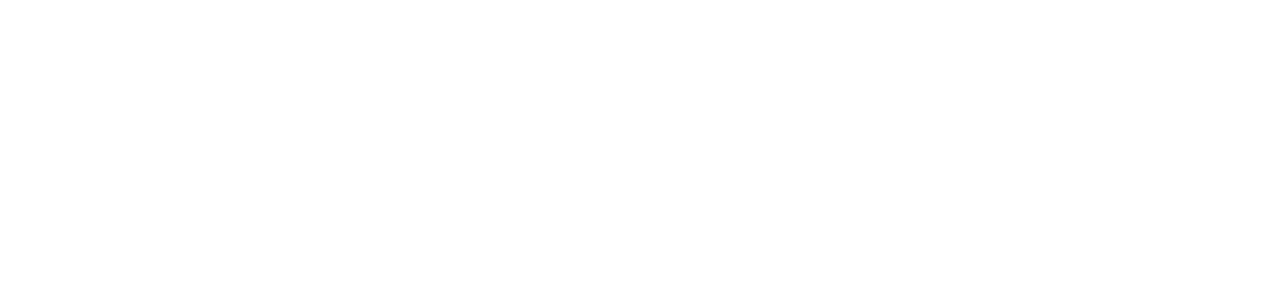
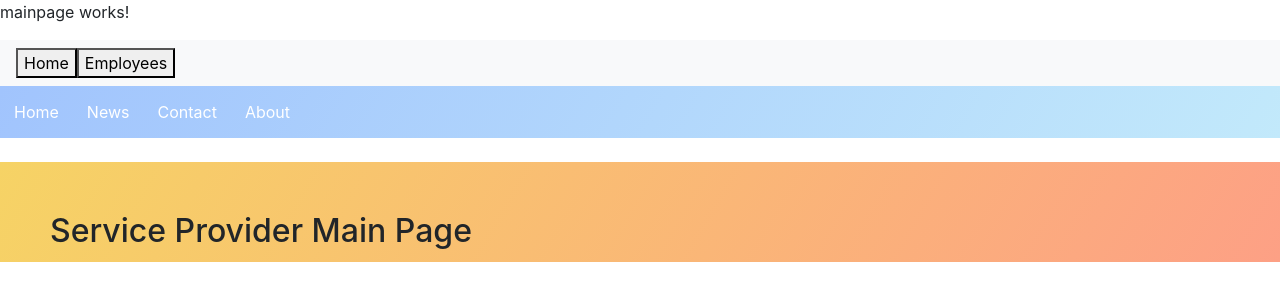
Before and after one commit to rezagitrepo/logi_frontend, an Angular app: page /mainpage in a window 1280 px wide. Before the commit this address led to /. Shown: the top 300 px of the page. Built offline with nearby package versions, Linux system fonts and the light colour scheme.

Commit message:
3rd Commit

```diff
--- a/src/app/app-routing.module.ts
+++ b/src/app/app-routing.module.ts
@@ -1,9 +1,11 @@
 import { NgModule } from '@angular/core';
 import { RouterModule, Routes } from '@angular/router';
 import { LoginComponent } from './login/login.component';
+import { MainpageComponent } from './mainpage/mainpage.component';
 
 const routes: Routes = [
   {path: 'login', component: LoginComponent},
+  { path: 'mainpage', component: MainpageComponent },
   {path: '', redirectTo: 'login', pathMatch: 'full'}
 ];
 
--- a/src/app/login/login.component.html
+++ b/src/app/login/login.component.html
@@ -7,7 +7,7 @@
 
 
 <div class="login-box">
-    <form  >
+    <form  #loginForm="ngForm" (ngSubmit)="onFormSubmit(loginForm)" >
         <!-- #loginForm="ngForm" (ngSubmit)="onFormSubmit(loginForm)" -->
         <h3>Log In</h3>
         <br>
@@ -22,6 +22,7 @@
         <br>
         <p>
             <label></label><button type="submit" class="btn btn-primary float-right" >Log In</button>
+            <!-- routerLink="/mainpage" routerLinkActive="active" -->
         </p>
 
         <p>
--- a/src/app/login/login.component.ts
+++ b/src/app/login/login.component.ts
@@ -1,4 +1,5 @@
 import { Component, OnInit } from '@angular/core';
+import { Route, Router } from '@angular/router';
 
 @Component({
   selector: 'app-login',
@@ -7,9 +8,14 @@
 })
 export class LoginComponent implements OnInit {
 
-  constructor() { }
+  constructor(private router: Router) { }
 
   ngOnInit(): void {
   }
 
+  onFormSubmit(loginForm: any){
+
+      this.router.navigate( ['mainpage']);
+  }
+
 }
--- /dev/null
+++ b/src/app/mainpage/mainpage.component.css
@@ -0,0 +1,29 @@
+div.scrollmenu {
+    background-image: linear-gradient(120deg, #a1c4fd 0%, #c2e9fb 100%);
+    /* background-color: #333; */
+    overflow: auto;
+    white-space: nowrap;
+  }
+
+  div.scrollmenu a {
+    display: inline-block;
+    color: white;
+    text-align: center;
+    padding: 14px;
+    text-decoration: none;
+  }
+
+  div.scrollmenu a:hover {
+    background-color: blue;
+  }
+
+  .login-box {
+
+    background-image: linear-gradient(120deg, #f6d365 0%, #fda085 100%);
+    /* width: 1280px; */
+    min-width: 100vw;
+    height: 20px;
+    text-align:left;
+    padding: 50px;
+    /* margin: 20px; */
+  }
--- /dev/null
+++ b/src/app/mainpage/mainpage.component.html
@@ -0,0 +1,18 @@
+<p>mainpage works!</p>
+
+<nav class="navbar navbar-expand-lg navbar-light bg-light">
+    <button routerLink="/edit" routerLinkActive="active">Home</button>
+    <button routerLink="/serviceprovider" routerLinkActive="active">Employees</button>
+</nav>
+
+<div class="scrollmenu">
+    <a href="#home">Home</a>
+    <a href="#news">News</a>
+    <a href="#contact">Contact</a>
+    <a href="#about">About</a>
+  </div>
+  <br>
+  <div class="login-box">
+        <h2>Service Provider Main Page</h2>
+
+  </div>
--- /dev/null
+++ b/src/app/mainpage/mainpage.component.ts
@@ -0,0 +1,15 @@
+import { Component, OnInit } from '@angular/core';
+
+@Component({
+  selector: 'app-mainpage',
+  templateUrl: './mainpage.component.html',
+  styleUrls: ['./mainpage.component.css']
+})
+export class MainpageComponent implements OnInit {
+
+  constructor() { }
+
+  ngOnInit(): void {
+  }
+
+}
```
Also changed, not shown: src/app/app.module.ts (+8 -2 lines), 1 other file (tests, documents, lock files or other folders).
